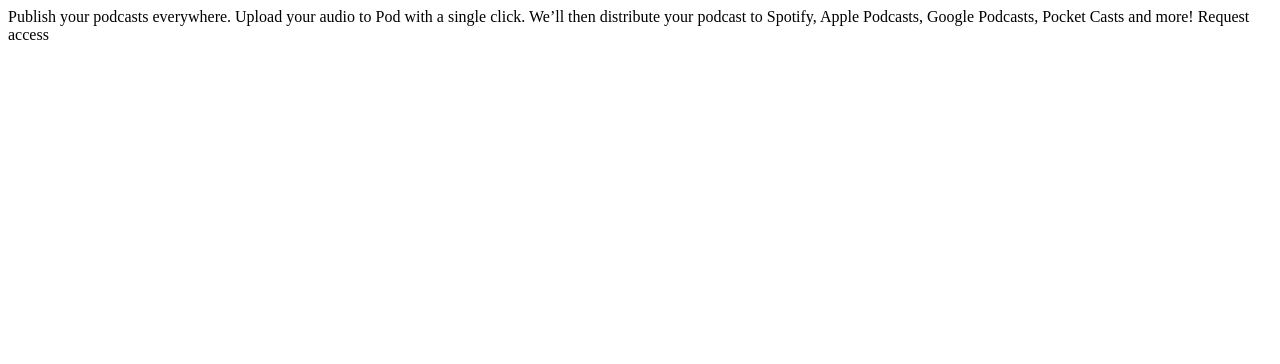
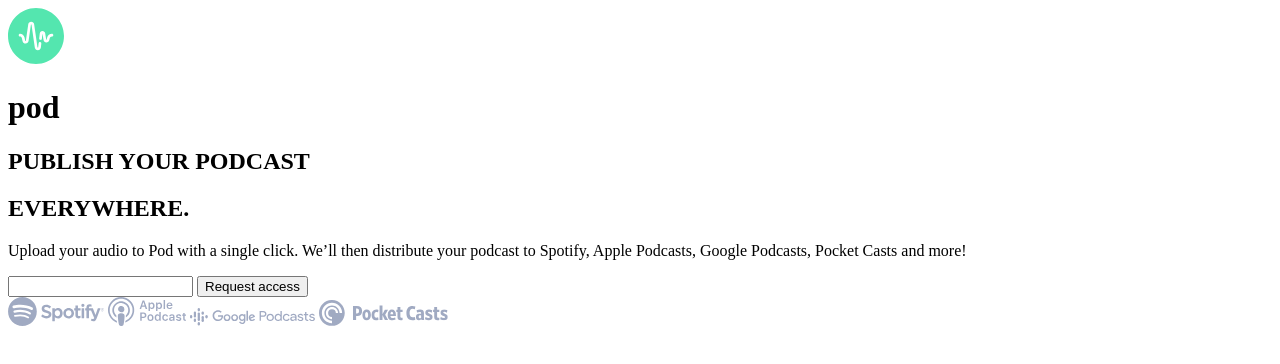
Before and after one commit to johnny-estrada/pod-request-access-landing-page, a plain HTML site: page index.html in a window 1280 px wide. Drawn offline with Linux system fonts and the light colour scheme.

Commit message:
Created index.html and added html

```diff
--- a/index.html
+++ b/index.html
@@ -6,14 +6,52 @@
 
   <link rel="icon" type="image/png" sizes="32x32" href="./assets/favicon-32x32.png">
 
-  <title>Frontend Mentor | Pod request access landing page</title>
+  <title>Pod Request Access Landing Page</title>
 </head>
 <body>
-  Publish your podcasts everywhere.
+  <div class="container">
+    <header role="banner">
+      <div class="logo-box">
+        <img src="/assets/desktop/logo.svg" alt="logo">
+        <h1>pod</h1>
+      </div>
+    </header>
+    <main class="main-container" role="main">
+      <section class="context-box">
+        <h2 class="main-header">
+          PUBLISH YOUR PODCAST
+        </h2>
+        <h2 class="main-header">
+          EVERYWHERE.
+        </h2>
 
-  Upload your audio to Pod with a single click. We’ll then distribute your podcast to Spotify,
-  Apple Podcasts, Google Podcasts, Pocket Casts and more!
+        <p class="main-text">
+          Upload your audio to Pod with a single click. We’ll then distribute your podcast to Spotify,
+          Apple Podcasts, Google Podcasts, Pocket Casts and more!
+        </p>
 
-  Request access
+        <form action="submit">
+          <input type="email" name="email" id="email">
+          <label for="email"></label>
+          <button class="btn">Request access</button>
+        </form>
+
+        <div class="img-box">
+          <img src="./assets/desktop/spotify.svg" alt="Spotify">
+          <img src="./assets/desktop/apple-podcast.svg" alt="Apple podcast">
+          <img src="./assets/desktop/google-podcasts.svg" alt="Google podcast">
+          <img src="./assets/desktop/pocket-casts.svg" alt="Pocket podcast">
+        </div>
+      </section>
+    </main>
+
+    <div class="background-img"></div>
+
+    <div class="dots-wrapper">
+        <div class="dot"></div>
+    </div>
+  </div>
+
+  <script src="./scripts/script.js"></script>
 </body>
 </html>
```
